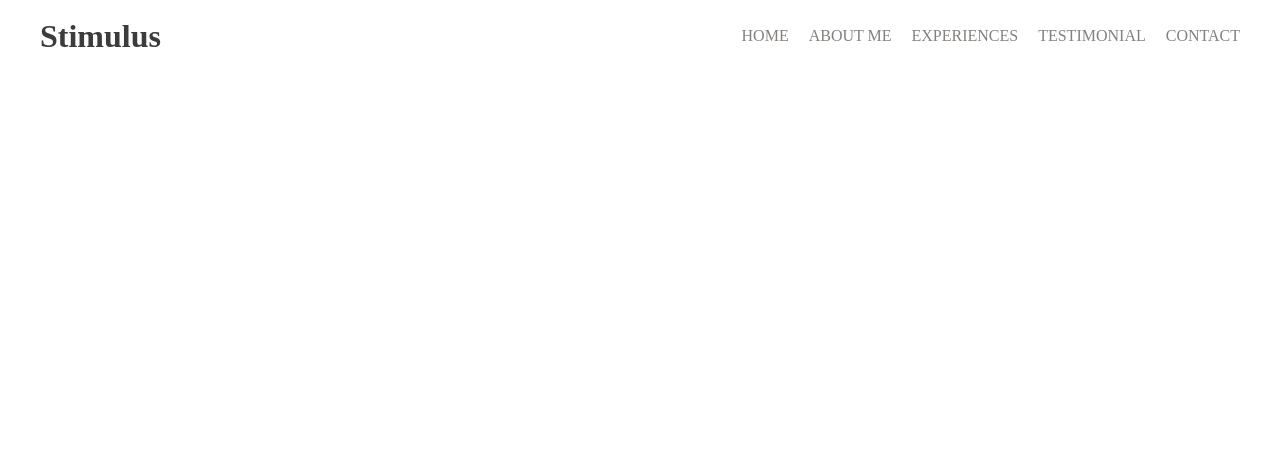
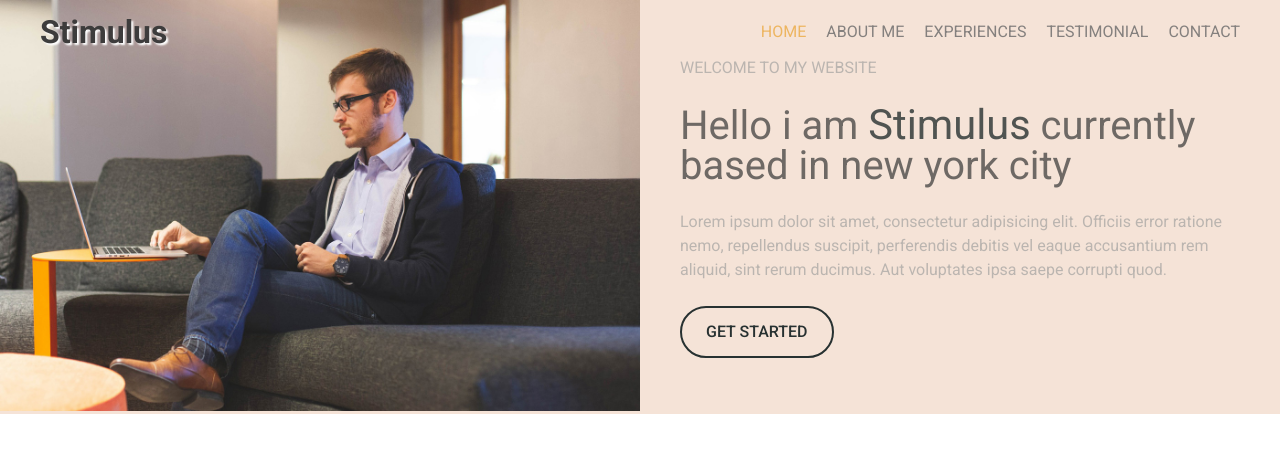
Before and after one commit to sonu-kumar2001/grid, a plain HTML site: page index.html in a window 1280 px wide. Drawn offline with Linux system fonts and the light colour scheme.

Commit message:
completed hero-section

```diff
--- a/assets/stylesheets/_base.scss
+++ b/assets/stylesheets/_base.scss
@@ -1,6 +1,7 @@
 html {
     font-size: 16px;
 }
+
 h1 {
     font-size: 2rem;
 }
@@ -13,7 +14,3 @@ h3 {
 h5 {
     font-size: 0.75rem;
 }
-
-html {
-    font-size: 16px;
-}
--- a/assets/stylesheets/_general.scss
+++ b/assets/stylesheets/_general.scss
@@ -1,5 +1,14 @@
 a {
     text-decoration: none;
+}
+body {
+    font-family: 'Roboto', sans-serif;
+}
+img {
+    width: 100%;
+}
+p {
+    line-height: 1.5;
 }
 // flex
 .flex-between {
@@ -7,3 +16,10 @@ a {
     justify-content: space-between;
     align-items: center;
 }
+// grid
+.grid {
+    display: grid;
+    grid-template-columns: repeat(4, 1fr);
+    justify-content: center;
+    align-items: center;
+}
--- a/assets/stylesheets/_header.scss
+++ b/assets/stylesheets/_header.scss
@@ -1,7 +1,10 @@
 .header {
     max-width: 1200px;
     margin: 0 auto;
-    padding: 20px 0;
+    padding: 1rem 0 2rem 0;
+    position: absolute;
+    left: 0;
+    right: 0;
 }
 .items {
     a {
@@ -11,10 +14,15 @@
         color: #84807e;
     }
 }
+    .active a {
+        color: #edb560;
+    }
+
 .logo {
     h2 {
         color: #3d3c3c;
         font-size: 2rem;
         font-weight: 600;
+        text-shadow: 2px 2px 2px #ffffff;
     }
 }
--- /dev/null
+++ b/assets/stylesheets/_hero.scss
@@ -0,0 +1,38 @@
+.hero-img {
+    grid-column: span 2;
+}
+.hero-section {
+     background-color: #f5e3d7;
+}
+.hero-details {
+    grid-column: span 2;
+    padding: 0 2.5rem;
+    align-items: center;
+    .first-para {
+        text-transform: uppercase;
+        color: #bbb5b0;
+    }
+    p {
+        color: #bbb5b0;
+        margin-bottom: 1.5rem;
+    }
+    h1 {
+        color: #6e6965;
+        font-size: 2.5rem;
+        font-weight: 400;
+        margin: 1.5rem 0;
+    }
+    .highlight {
+        color: #505451;
+        font-size: 2.6rem;
+    }
+    a {
+        display: inline-block;
+        padding: 1rem 1.5rem;
+        border-radius: 30px;
+        font-weight: 500;
+        text-transform: uppercase;
+        border: 2px solid #273131;
+        color: #273131;
+    }
+}
--- a/assets/stylesheets/main.scss
+++ b/assets/stylesheets/main.scss
@@ -1,4 +1,6 @@
+@import "var";
 @import "reset";
 @import "base";
 @import "general";
 @import "header";
+@import "hero";
--- a/index.html
+++ b/index.html
@@ -5,6 +5,7 @@
     <meta name="viewport" content="width=device-width, initial-scale=1.0">
     <title>grid</title>
     <link rel="stylesheet" href="assets/stylesheets/main.css">
+    <link href="https://fonts.googleapis.com/css2?family=Roboto:wght@400;500;700&display=swap" rel="stylesheet">
 </head>
 <body>
     <header class="header flex-between">
@@ -13,7 +14,7 @@
         </a>
         <nav>
             <ul class="flex-between">
-                <li class="items"><a href="#">home</a></li>
+                <li class="items active"><a href="#">home</a></li>
                 <li class="items"><a href="#">about me</a></li>
                 <li class="items"><a href="#">experiences</a></li>
                 <li class="items"><a href="#">testimonial</a></li>
@@ -23,8 +24,16 @@
     </header>
 
     <main>
-        <section class="hero-section">
-
+        <section class="hero-section grid">
+            <div class="hero-img">
+                <img src="assets/images/home-img.jpg" alt="a man using laptop">
+            </div>
+            <div class="hero-details">
+                <p class="first-para">welcome to my website</p>
+                <h1>Hello i am <strong class="highlight">Stimulus</strong> currently based in new york city</h1>
+                <p>Lorem ipsum dolor sit amet, consectetur adipisicing elit. Officiis error ratione nemo, repellendus suscipit, perferendis debitis vel eaque accusantium rem aliquid, sint rerum ducimus. Aut voluptates ipsa saepe corrupti quod.</p>
+                <a href="#">get started</a>
+            </div>
         </section>
     </main>
 </body>
```
Also changed, not shown: assets/stylesheets/main.css, assets/stylesheets/var.css (added), assets/stylesheets/var.scss (added), 2 other files.
